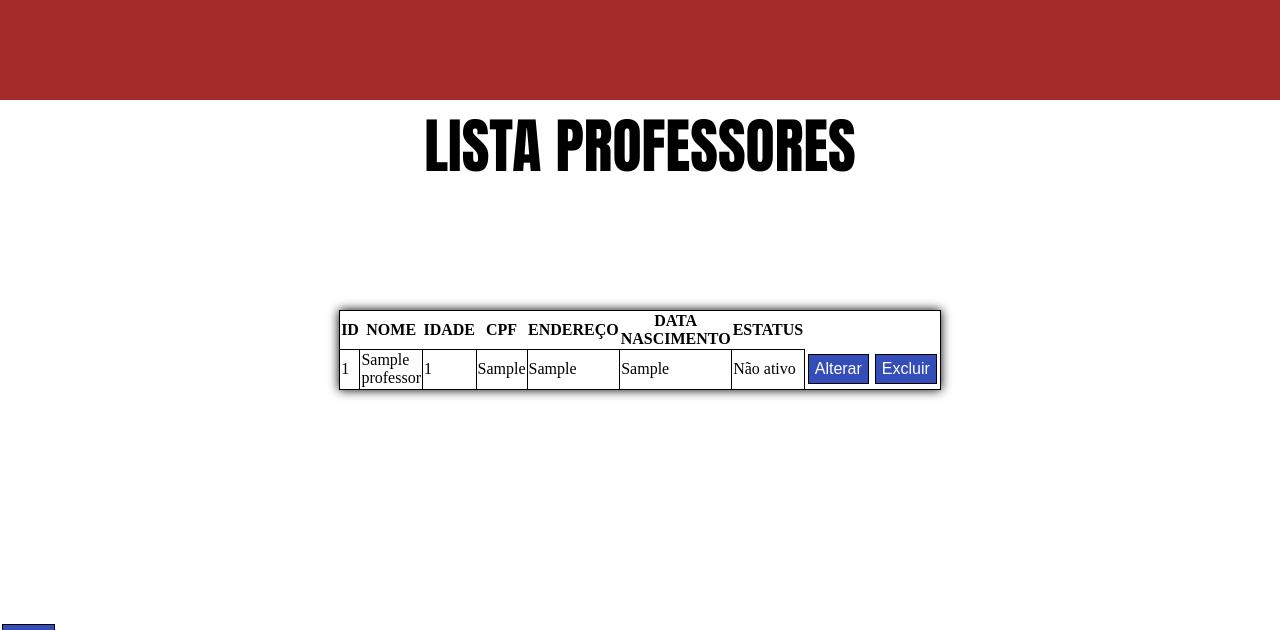
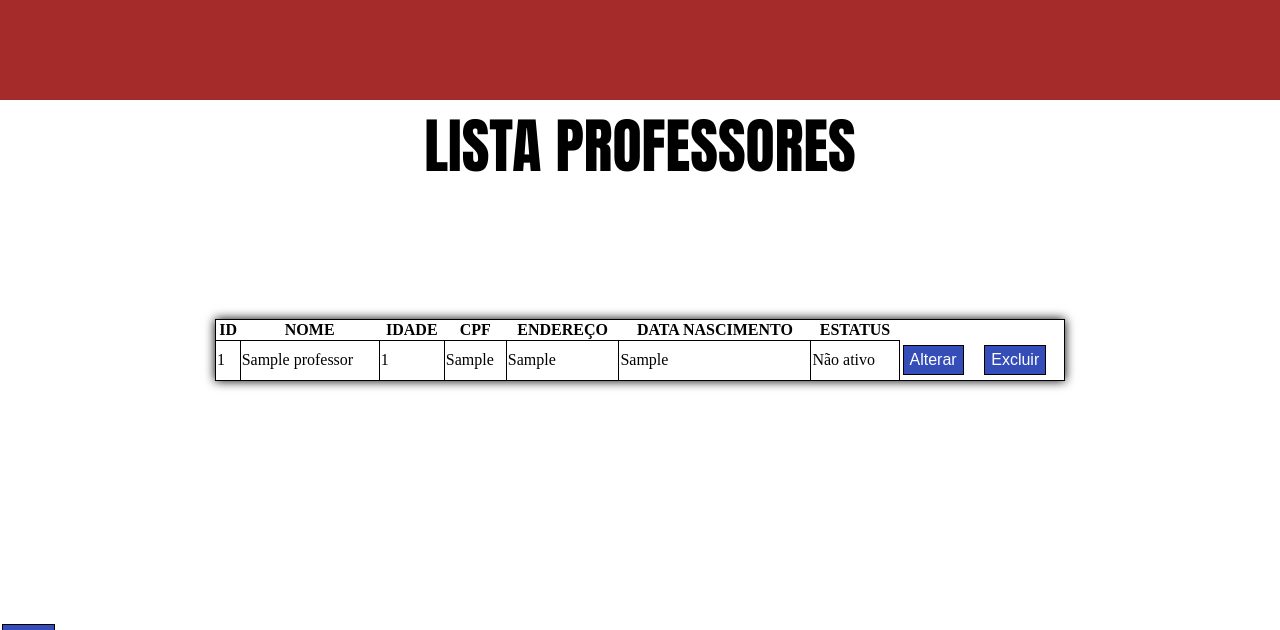
Before and after one commit to AlessandroMaveri/sisprofessor, a PHP site: page /listaprofessor.php in a window 1280 px wide. Shown: the top 630 px of the page. Run offline with PHP 8.4, Linux system fonts and the light colour scheme; tables that the repository leaves empty or names only in its code hold one stand-in row (values such as "Sample post").

Commit message:
Update style3.css

```diff
--- a/style3.css
+++ b/style3.css
@@ -23,7 +23,7 @@ table, td{
 }
 table{
     box-shadow: 0 0 10px 0;
-    width: 600px;
+    width: 850px;
     margin-top: -100px;
 }
 
```
